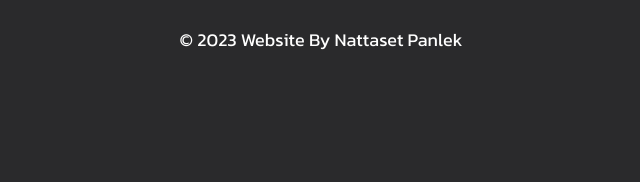
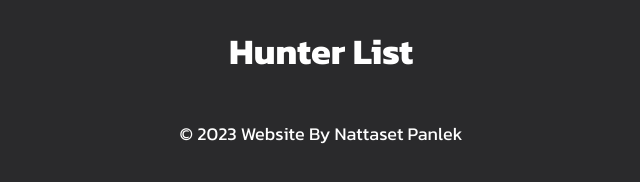
Before and after one commit to asnise/HunterGuid-service, a plain HTML site: page index.html in a window 1280 px wide. Shown: the whole page, without its empty margins (319-959 px from the left). Drawn offline with Linux system fonts and the light colour scheme; no server answers.

Commit message:
Add files via upload

```diff
--- a/index.html
+++ b/index.html
@@ -59,6 +59,7 @@
     </style>
   </head>
   <body>
+    <center><h1> Hunter List </h1></center>
     <div id="cards-container" style="display:flex;flex-wrap:wrap;"></div> <!-- Add flex-wrap property to container -->
 
     <script>
@@ -98,7 +99,6 @@
     </script>
     <div id="download-container">
       <center><p>	&#169; 2023 Website By Nattaset Panlek</p></center>
-
   </div>
   </body>
 </html>
```
